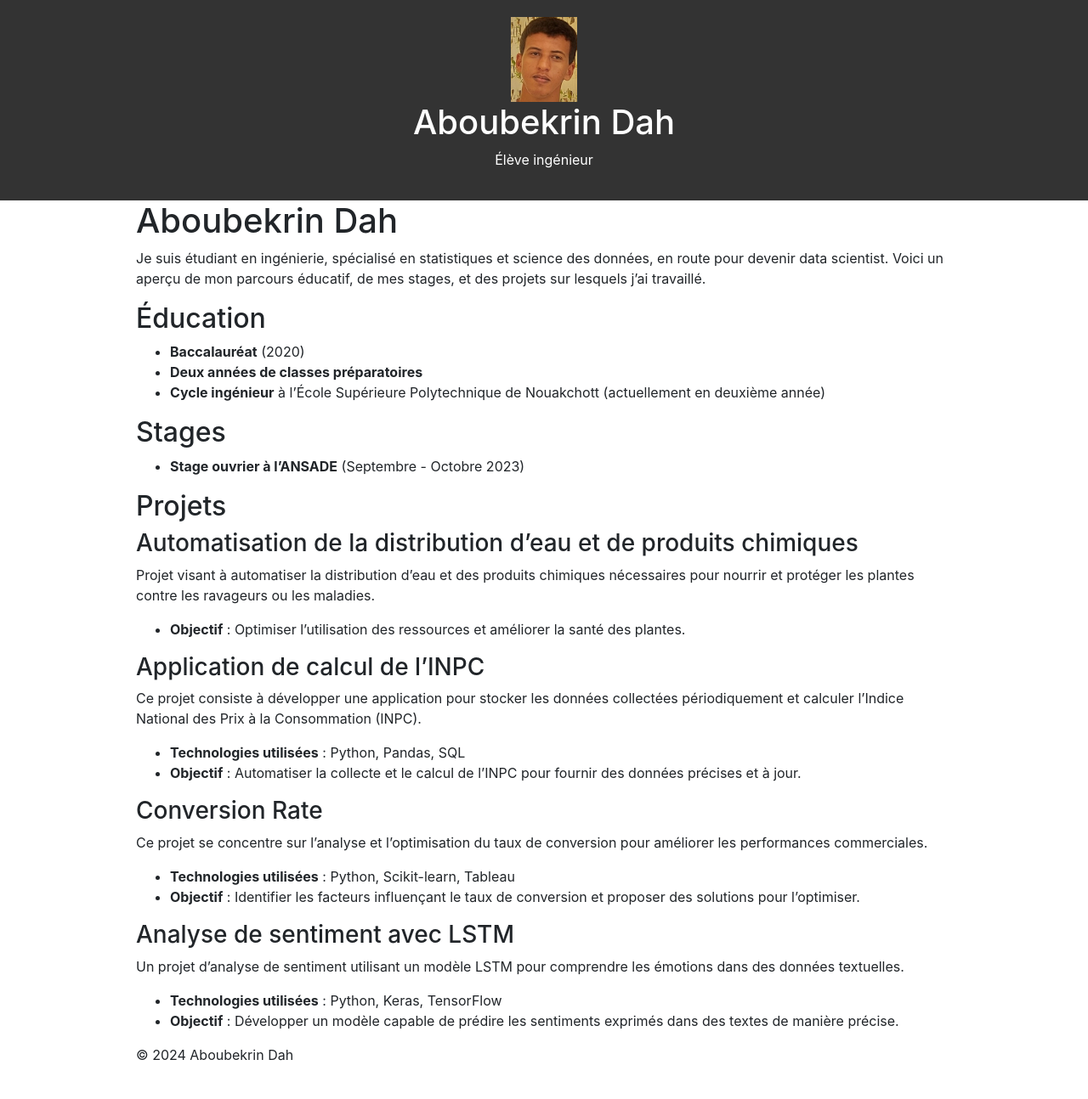
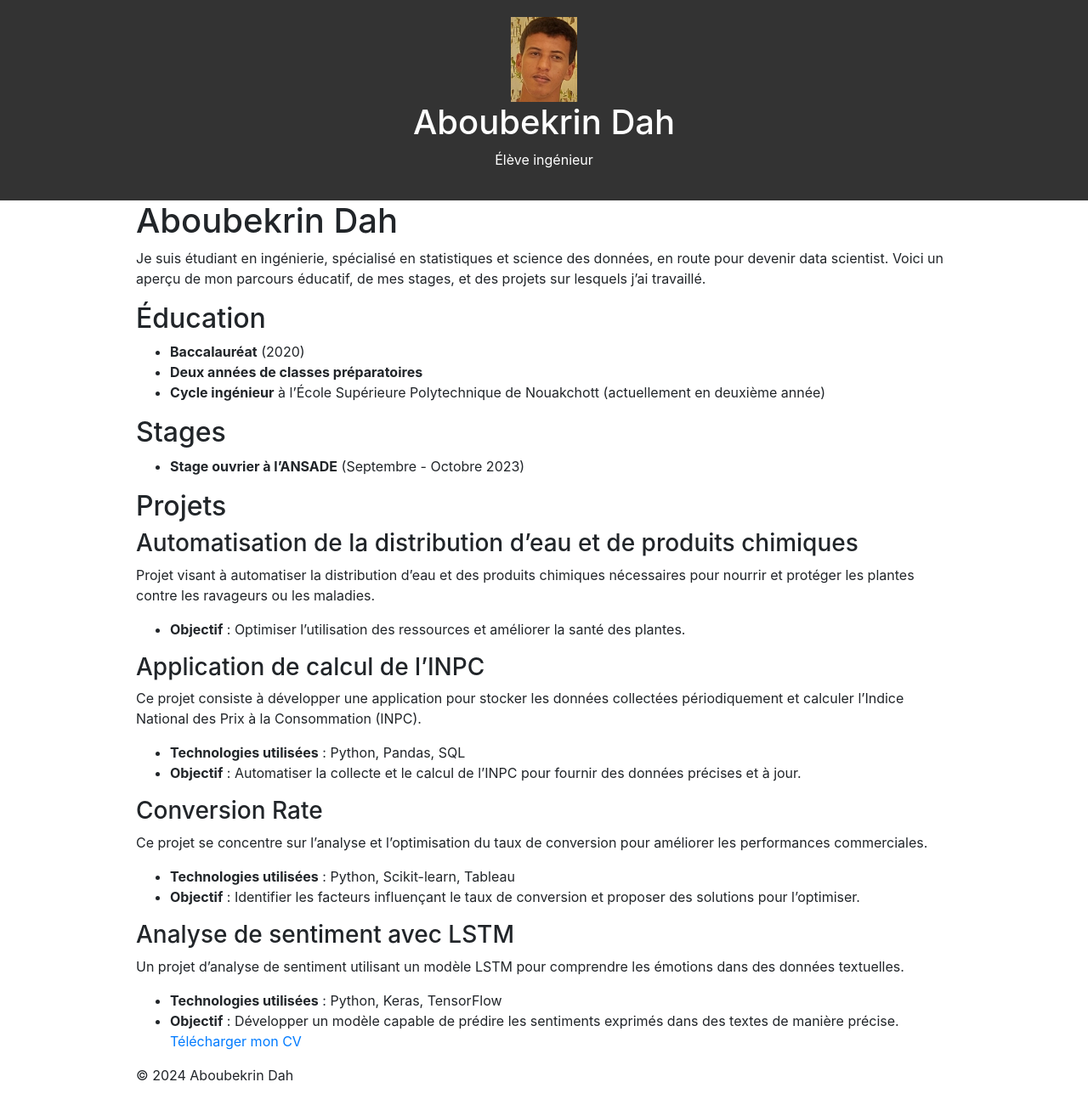
Before and after one commit to Aboubekrin22038/aboubekrin22038.github.io, a Jekyll site: the page built from index.md, in a window 1280 px wide. Shown: the whole page at 85% size. Built offline with Jekyll 4.4.1, drawn with Linux system fonts in a browser that asks for light colours; before the commit the page ends 1270 px from its top, so only the background shows below that.

Commit message:
Update index.md

```diff
--- a/index.md
+++ b/index.md
@@ -42,3 +42,4 @@ Un projet d'analyse de sentiment utilisant un modèle LSTM pour comprendre les
 
 - **Technologies utilisées** : Python, Keras, TensorFlow
 - **Objectif** : Développer un modèle capable de prédire les sentiments exprimés dans des textes de manière précise.
+[Télécharger mon CV](CV_22038.pdf)
```
